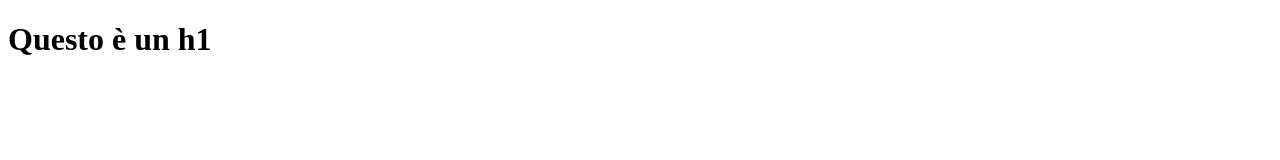
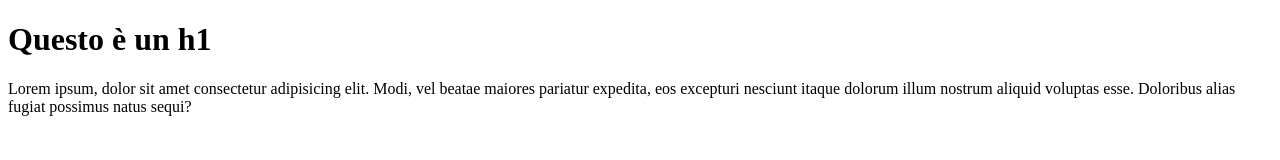
Before and after one commit to Pievisco89/repo-prova, a plain HTML site: page index.html in a window 1280 px wide. Drawn offline with Linux system fonts and the light colour scheme.

Commit message:
Ho messo p

```diff
--- a/index.html
+++ b/index.html
@@ -8,5 +8,6 @@
 </head>
 <body>
     <h1>Questo è un h1</h1>
+    <p>Lorem ipsum, dolor sit amet consectetur adipisicing elit. Modi, vel beatae maiores pariatur expedita, eos excepturi nesciunt itaque dolorum illum nostrum aliquid voluptas esse. Doloribus alias fugiat possimus natus sequi?</p>
 </body>
 </html>
```
